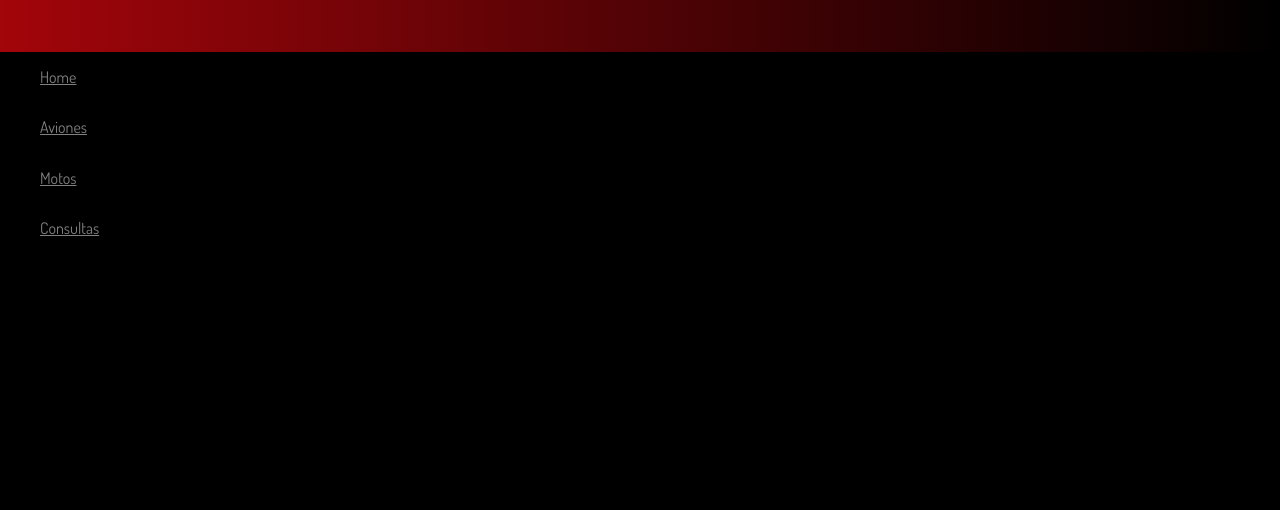
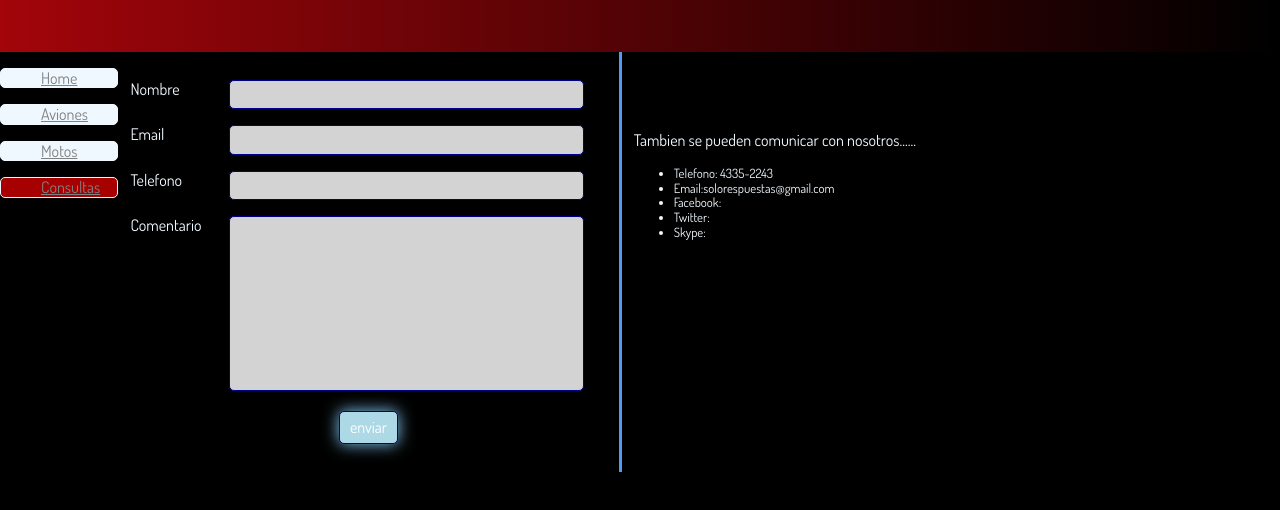
Before and after one commit to GasparReines/Seguimiento.1.12, a plain HTML site: page html/consultas.html in a window 1280 px wide. Shown: the part 106-616 px from the top of the page. Drawn offline with Linux system fonts and the light colour scheme.

Commit message:
front listo

```diff
--- a/html/consultas.html
+++ b/html/consultas.html
@@ -1,5 +1,6 @@
 <!DOCTYPE html>
 <html lang="en">
+
 <head>
     <meta charset="UTF-8">
     <meta http-equiv="X-UA-Compatible" content="IE=edge">
@@ -11,6 +12,7 @@
     <link rel="stylesheet" href="../style/normalize.css">
     <title>Document</title>
 </head>
+
 <body>
     <header>
         <p>Todo Motores</p>
@@ -20,14 +22,55 @@
             <ul><a href="../index.html">Home</a></ul>
             <ul><a href="aviones.html">Aviones</a></ul>
             <ul><a href="motos.html">Motos</a></ul>
-        <ul><a href="consultas.html">Consultas</a></ul>
+            <ul class="holder"><a href="consultas.html">Consultas</a></ul>
         </nav>
         <main>
+            <div class="cols">
+            <div class="columna left">
+                <form action="" method="" class="formulario">
+                    <p>
+                        <label for="">Nombre</label>
+                        <input type="text" />
+                    </p>
+                    <p>
+                        <label for="">Email</label>
+                        <input type="email" />
+                    </p>
+                    <p>
+                        <label for="">Telefono</label>
+                        <input type="text" />
+                    </p>
+                    <p>
+                        <label for="comentario">Comentario</label>
+                        <textarea id="comentaro"></textarea>
+                    </p>
+                    <p class="acciones"><input type="submit" type="submit" value="enviar"></p>
+                </form>
+            </div>
+            <div class="columna right">
+                <h2>Otras vias de contacto</h2>
+                <p>Tambien se pueden comunicar con nosotros......</p>
+                <ul>
+                    <li>Telefono: 4335-2243</li>
+                    <li>Email:solorespuestas@gmail.com</li>
+                    <li>Facebook:</li>
+                    <li>Twitter:</li>
+                    <li>Skype:</li>
+                </ul>
+            </div>
+        </div>
+        </main>
+        <footer>
+            <p>Diseñado por Gaspar Reines</p>
+        </footer>
+</body>
 
+</html>
 </main>
 </div>
 <footer>
 
 </footer>
 </body>
+
 </html>
--- a/style/style.css
+++ b/style/style.css
@@ -24,6 +24,9 @@ header p {
     bottom: 35px;
     margin-left: 40%;
 }
+.holder{
+    background-color: rgb(166, 0, 0);
+}
 
 main {
     background-color: black;
@@ -36,22 +39,23 @@ main h3,
 main ul p {
     color: aliceblue;
 }
-
-nav {
-    background-color: black;
-}
-
 nav ul a {
     color: grey;
 }
 
 nav {
-    display: flex;
-    justify-content: space-evenly;
+    display: block;
+    justify-content: space-between;
     flex-direction: column;
     width: 10%;
+    background-color: black;
 }
-
+nav ul {
+    border: 1px solid aliceblue;
+    border-radius: 5px;
+    background-color: aliceblue;
+    border-radius: border-box;
+}
 .general {
     text-align: center;
 }
@@ -67,7 +71,6 @@ nav {
     border-radius: 5px;
     width: 20%;
     text-align: center;
-    padding: px;
     border-radius: border-box;
 }
 
@@ -84,6 +87,11 @@ nav {
     align-items: center;
 
 }
+.turbina img{
+    border-radius: 15px;
+    display: block;
+    max-width: 225px;
+}
 .turbina:nth-child(even){
     flex-direction: row-reverse;
 }
@@ -97,8 +105,11 @@ nav {
     display: flex;
     justify-content: space-between;
 }
+.moto img{
+    border-radius: 30%;
+    max-width: 60%;
 
-
+}
 .moto {
     border: 1px solid aliceblue;
     border-radius: 5px;
@@ -107,3 +118,61 @@ nav {
     padding: px;
     border-radius: border-box;
 }
+.cols{
+    display: flex;
+
+}
+.columna {
+    width: 50%;
+    box-sizing: border-box;
+    padding: 12px;
+}
+
+.columna.left{
+    border-right: 3px solid #539af5;
+}
+.columna.right{
+    float:right;
+}
+.coumna.right p {
+    font-size: 18px;
+}
+
+.columna.right ul li {
+    font-size: 12.8px;
+    color: aliceblue;
+}
+
+.formulario label {
+    vertical-align: top;
+    width: 20%;
+    display: inline-block;
+}
+
+.formulario input,
+.formulario textarea {
+    background-color: lightgrey;
+    border-radius: 5px;
+    border: 1px solid darkblue;
+    padding: 6.4px 9.8px;
+    font-size: 12.8px;
+    width: 70%;
+}
+
+.formulario input[type="submit"] {
+    background-color: lightblue;
+    box-shadow: 0 0 16px lightskyblue;
+    color: white;
+    font-size: 16px;
+    width: auto;
+    cursor: pointer;
+}
+
+.formulario textarea {
+    height: 160px;
+    resize: none;
+}
+
+.formulario .acciones {
+    text-align: center;
+}
```
Also changed, not shown: html/aviones.html (+10 -6 lines), html/motos.html (+10 -6 lines), index.html (+1 -1 lines), imagenes/avpiston.jfif (added), imagenes/avturbina.jfif (added), imagenes/avturbofan.jfif (added), imagenes/avturbohelice.jfif (added), imagenes/avturboreactor.jfif (added), imagenes/mtbicilindrico.jfif (added), imagenes/mtcilindrico.jfif (added), imagenes/mthexacilindrico.jfif (added), imagenes/mttetracilindrico.jfif (added), imagenes/mttricilindrico.jfif (added). Lines whose indentation alone changed are shown as unchanged.
